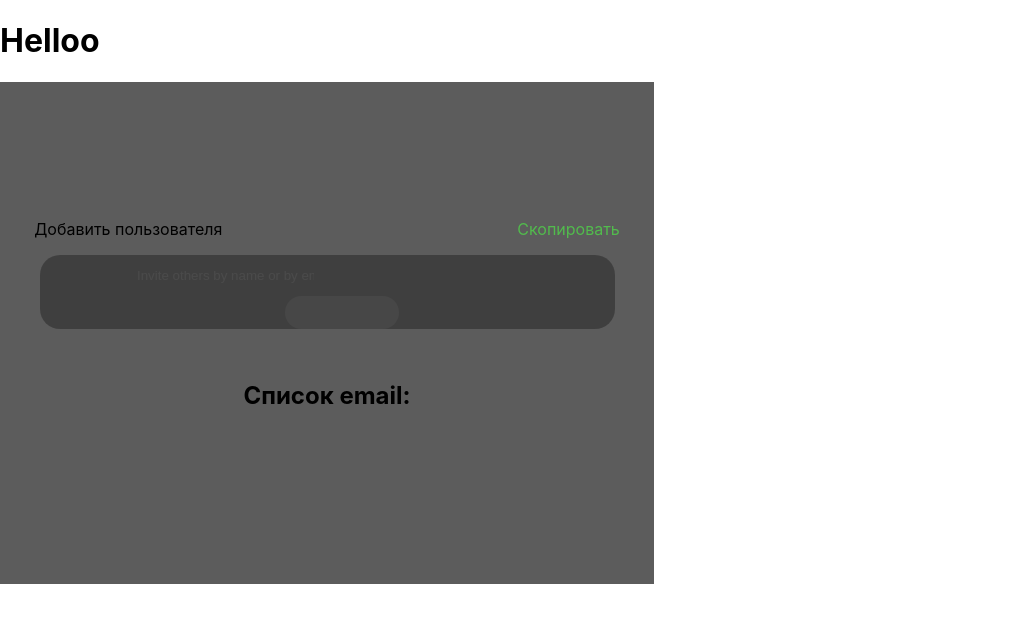
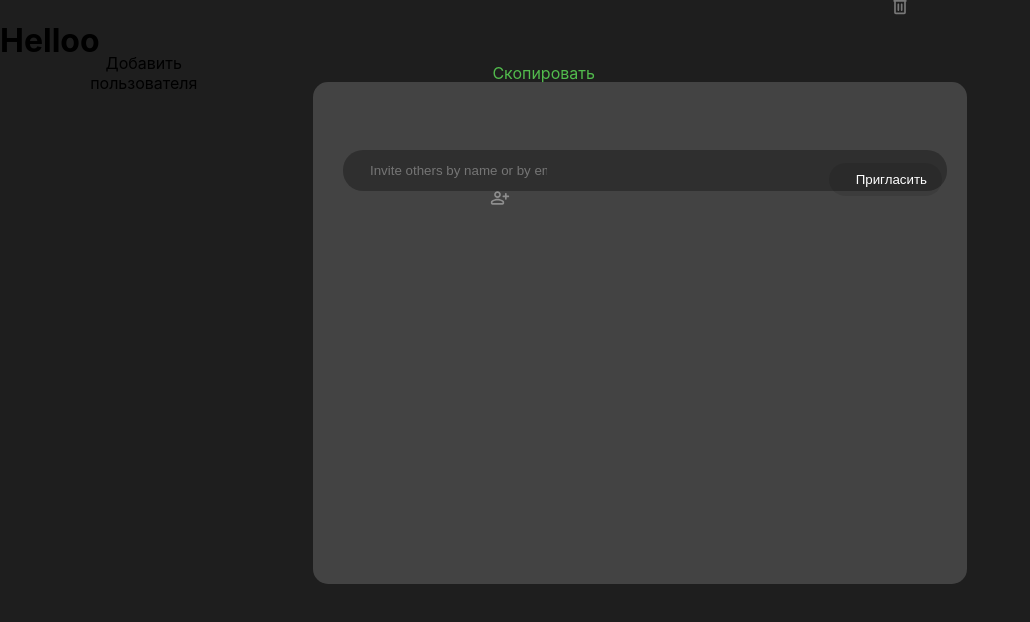
Before and after one commit to dkim08/email-react, a React (Create React App) app: page / in a window 1280 px wide. Shown: the top 622 px of the page, without its empty margins (0-1030 px from the left). Built offline with nearby package versions, Linux system fonts and the light colour scheme.

Commit message:
Co-authored-by: Artur Frolovnin <ArturFrolovnin@users.noreply.github.com>

```diff
--- a/src/Layout/index.jsx
+++ b/src/Layout/index.jsx
@@ -3,7 +3,7 @@ import './style.css';
 
 const Layout = ( {children} ) => {
     return (
-        <div>
+        <div className='layout'>
             <Header />
             <div>
                 {children}
--- a/src/Pages/Email/index.jsx
+++ b/src/Pages/Email/index.jsx
@@ -1,5 +1,9 @@
 import { useState } from "react";
+// import AddSvg from './assets/add.svg'
+import SvgViewer from "../../SvgViewer";
 import './style.css'
+
+
 
 const Email = () => {
     const [email, setEmail] = useState("");
@@ -9,12 +13,13 @@ const Email = () => {
     const handleSubmit = (e) => {
         e.preventDefault();
         if (email.includes("@") && email.includes(".")) {
-            setEmailList([...emailList, email]);
-            setMessage("Email добавлен в список!");
-            setEmail("");
-        } else {
             setMessage("Некорректный email");
+
         }
+
+        setEmailList([...emailList, email]);
+        setMessage("Email добавлен в список!");
+        setEmail("");
     };
 
     return (
@@ -22,21 +27,22 @@ const Email = () => {
            <div className="user-container">
                 <p>Добавить пользователя</p>
                 <a className="link">Скопировать</a>
+                <SvgViewer id={'iconRemove'} />
            </div>
-            <form className="add-email" onSubmit={handleSubmit}>
+            <div className="add-email" onSubmit={handleSubmit}>
                 <input
                     type="text"
                     placeholder="Invite others by name or by email"
                     value={email}
                     onChange={(e) => setEmail(e.target.value)}
                 />
-                    <button type="submit">Пригласить</button>
-            </form>
+                    <SvgViewer id={'iconAdd'} />
+                    <button type="submit" onClick={handleSubmit}>Пригласить</button>
+            </div>
             <p>{message}</p>
-            <h2>Список email:</h2>
             <ul>
                 {emailList.map((item, index) => (
-                    <li key={index}>{item}</li>
+                    <div key={index}>{item}</div>
                 ))}
             </ul>
         </div>
--- a/src/Pages/Email/style.css
+++ b/src/Pages/Email/style.css
@@ -1,3 +1,7 @@
+body {
+ background-color: #1E1E1E;
+}
+
 .email-container {
   width: 654px;
   height: 502px;
@@ -6,40 +10,44 @@
   align-items: center;
   justify-content: center;
   text-align: center;
-  background-color: #5C5C5C;
+  background-color: rgba(92, 92, 92, 0.6);
+  margin: 0 auto;
+  border-radius: 15px;
 }
 
 .user-container {
   display: flex;
   align-items: center;
   gap: 295px;
+  margin-top: -40%;
 }
 
 .link {
   color: #52BB4D;
 }
 
+.add-email {
+  position: relative;
+  display: inline-block;
+}
+
 .add-email input{
-  background-color: #000000;
-  opacity: 30%;
-  padding: 13px 200px 13px 27px;
+  background-color: hsla(0, 0%, 0%, 0.3);
+  padding: 13px 400px 13px 27px;
   border-radius: 20px;
   border: none;
-  margin-right: 30px;
+  margin-right: -10px;
 }
 
 .add-email button {
+  position: absolute;
+  right: -5px;
+  top: 7%;
   padding: 9px 15px 9px 27px;
-  opacity: 10%;
   border-radius: 20px;
   border: none;
   color: white;
   margin-left: 30px;
+  background-color: rgba(2, 2, 2, 0.1);
+  cursor: pointer;
 }
-
-.add-email {
-  background-color: #000000;
-  opacity: 30%;
-  width: 575px;
-  border-radius: 20px;
-}
--- /dev/null
+++ b/src/SvgViewer/index.jsx
@@ -0,0 +1,12 @@
+const SvgViewer = ({ id }) => {
+    console.log("Show is", id)
+    return (
+        <div className="svg-viewer">
+            <svg className="svg-use-container">
+                <use href={`/assets/sprites.svg#${id}`}></use>
+            </svg>
+        </div>
+    );
+};
+
+export default SvgViewer;
--- a/src/components/App/index.jsx
+++ b/src/components/App/index.jsx
@@ -5,12 +5,10 @@ import LinkGenerator from '../../Pages/Links';
 
 const App = () => {
     return (
-        <div>
             <Layout>
-                <Email />
+                <Email/>
                 {/* <LinkGenerator /> */}
             </Layout>
-        </div>
     );
 };
 
--- a/src/index.jsx
+++ b/src/index.jsx
@@ -1,6 +1,6 @@
 import React from 'react';
 import ReactDOM from 'react-dom/client';
-import './index.css';
+import './style.css';
 import App from './components/App';
 
 const root = ReactDOM.createRoot(document.getElementById('root'));
--- a/src/index.css
+++ b/src/style.css
@@ -11,3 +11,16 @@ code {
   font-family: source-code-pro, Menlo, Monaco, Consolas, 'Courier New',
     monospace;
 }
+
+.svg-viewer > svg,
+.svg-viewer > path {
+  z-index: 10;
+  fill-opacity: 0.4;
+  transition: all 0.3s;
+}
+
+.svg-viewer:hover > svg,
+.svg-viewer:hover > path {
+  fill-opacity: 1;
+  transition: all 0.3s;
+}
```
Also changed, not shown: public/assets/sprites.svg (added).
